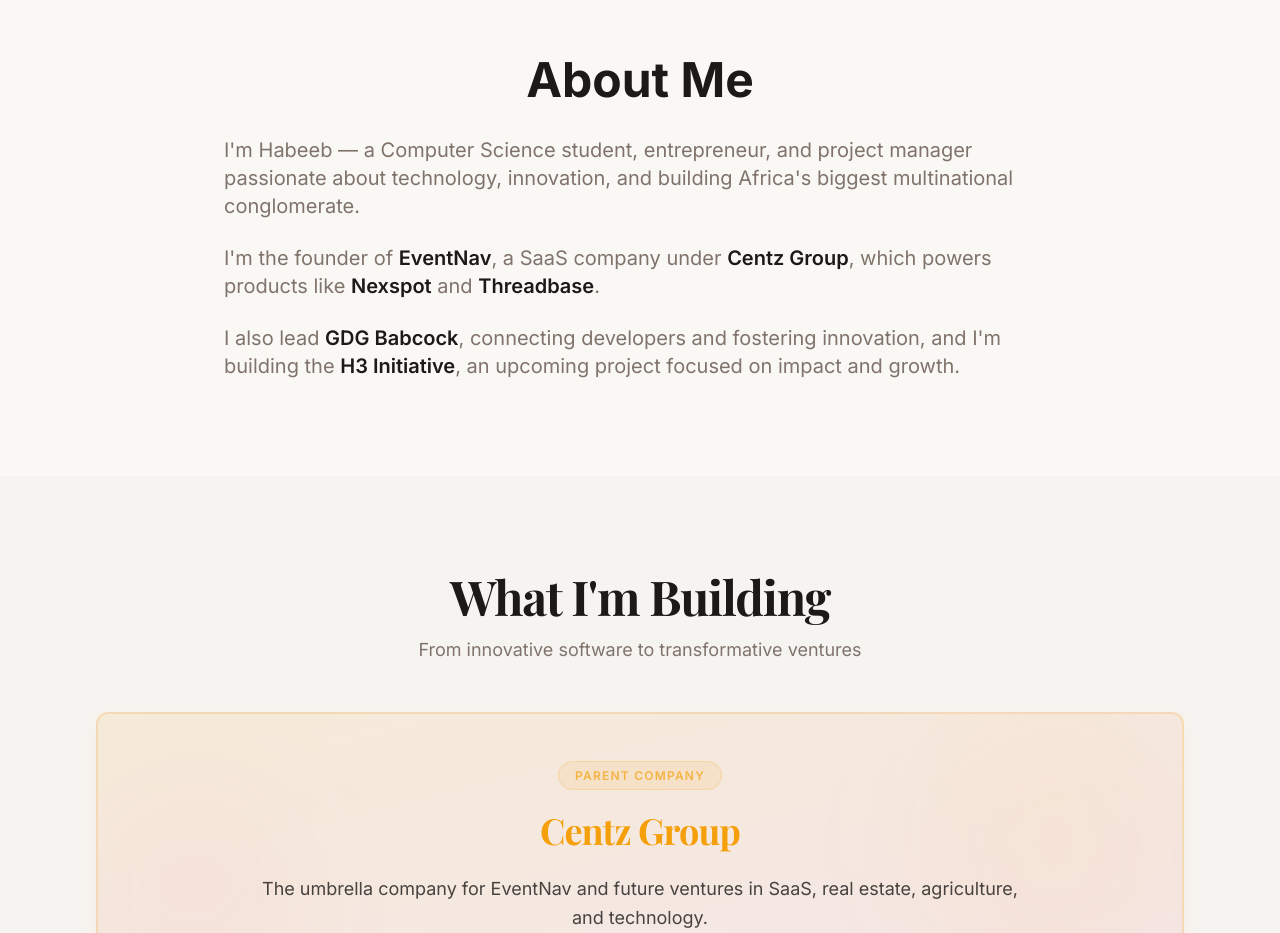
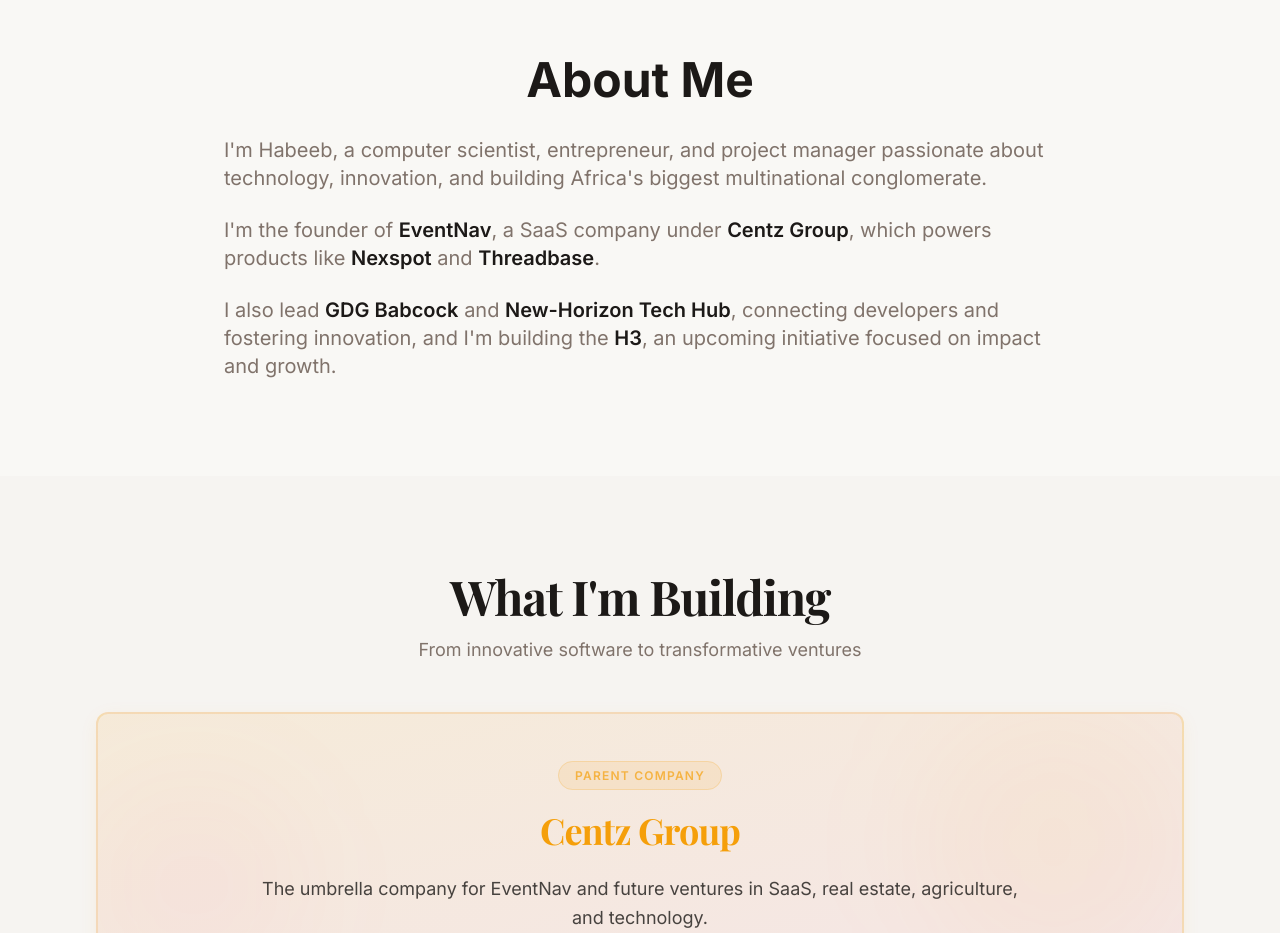
Before and after one commit to ycent/habeebs-future-builder, a React (Vite) app: page / in a window 1280 px wide. Shown: the part 840-1773 px from the top of the page. Built offline with nearby package versions, Linux system fonts and the light colour scheme; the HTML template or start-up script is replaced by a standard one.

Commit message:
Update About section text

```diff
--- a/src/components/About.tsx
+++ b/src/components/About.tsx
@@ -9,7 +9,7 @@ const About = () => {
 
           <div className="prose prose-lg max-w-none text-muted-foreground leading-relaxed">
             <p className="text-lg md:text-xl">
-              I'm Habeeb — a Computer Science student, entrepreneur, and project manager passionate about technology, innovation, and building Africa's biggest multinational conglomerate.
+              I'm Habeeb, a computer scientist, entrepreneur, and project manager passionate about technology, innovation, and building Africa's biggest multinational conglomerate.
             </p>
 
             <p className="text-lg md:text-xl mt-6">
@@ -17,7 +17,7 @@ const About = () => {
             </p>
 
             <p className="text-lg md:text-xl mt-6">
-              I also lead <span className="font-semibold text-foreground">GDG Babcock</span>, connecting developers and fostering innovation, and I'm building the <span className="font-semibold text-foreground">H3 Initiative</span>, an upcoming project focused on impact and growth.
+              I also lead <span className="font-semibold text-foreground">GDG Babcock</span> and <span className="font-semibold text-foreground">New-Horizon Tech Hub</span>, connecting developers and fostering innovation, and I'm building the <span className="font-semibold text-foreground">H3</span>, an upcoming initiative focused on impact and growth.
             </p>
           </div>
         </div>
```
